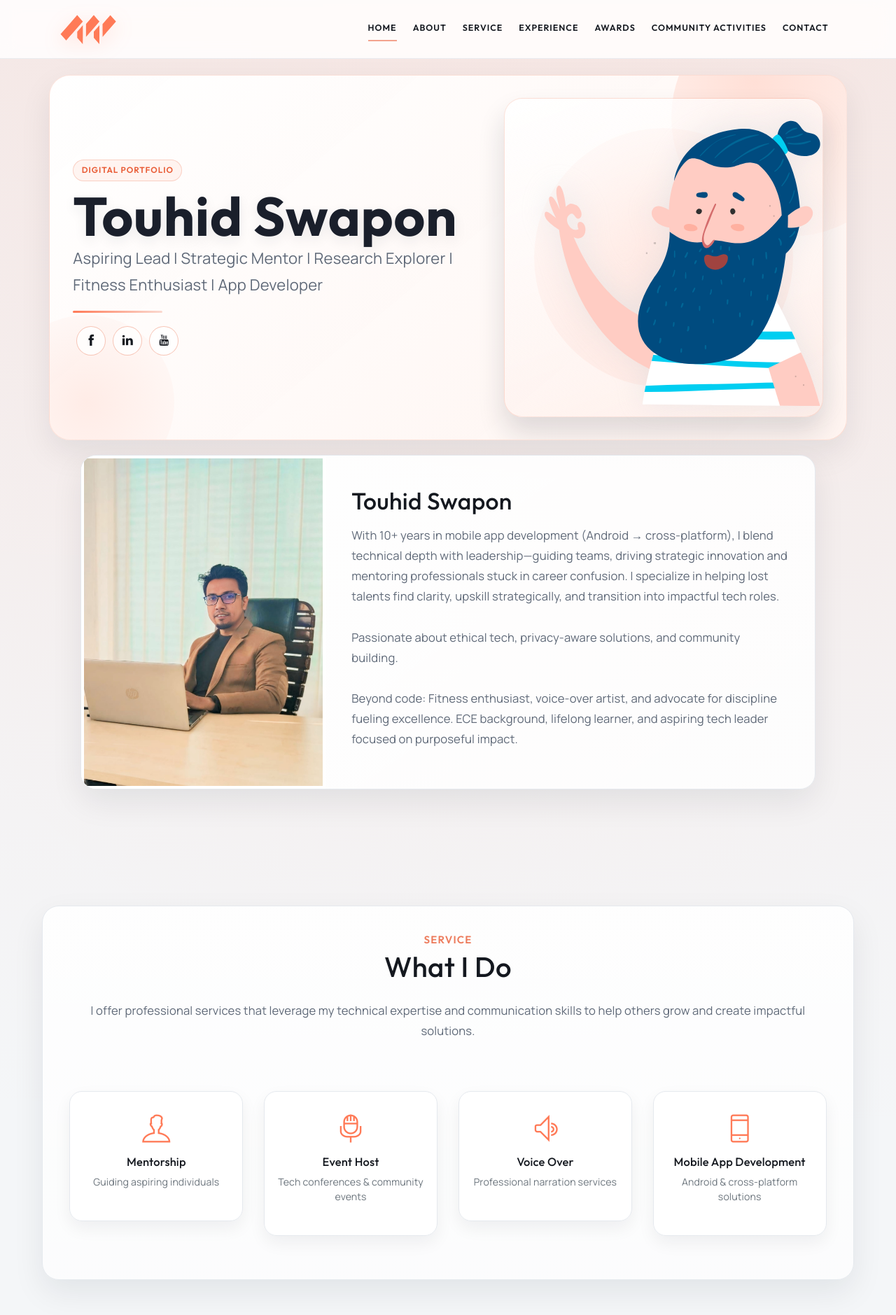
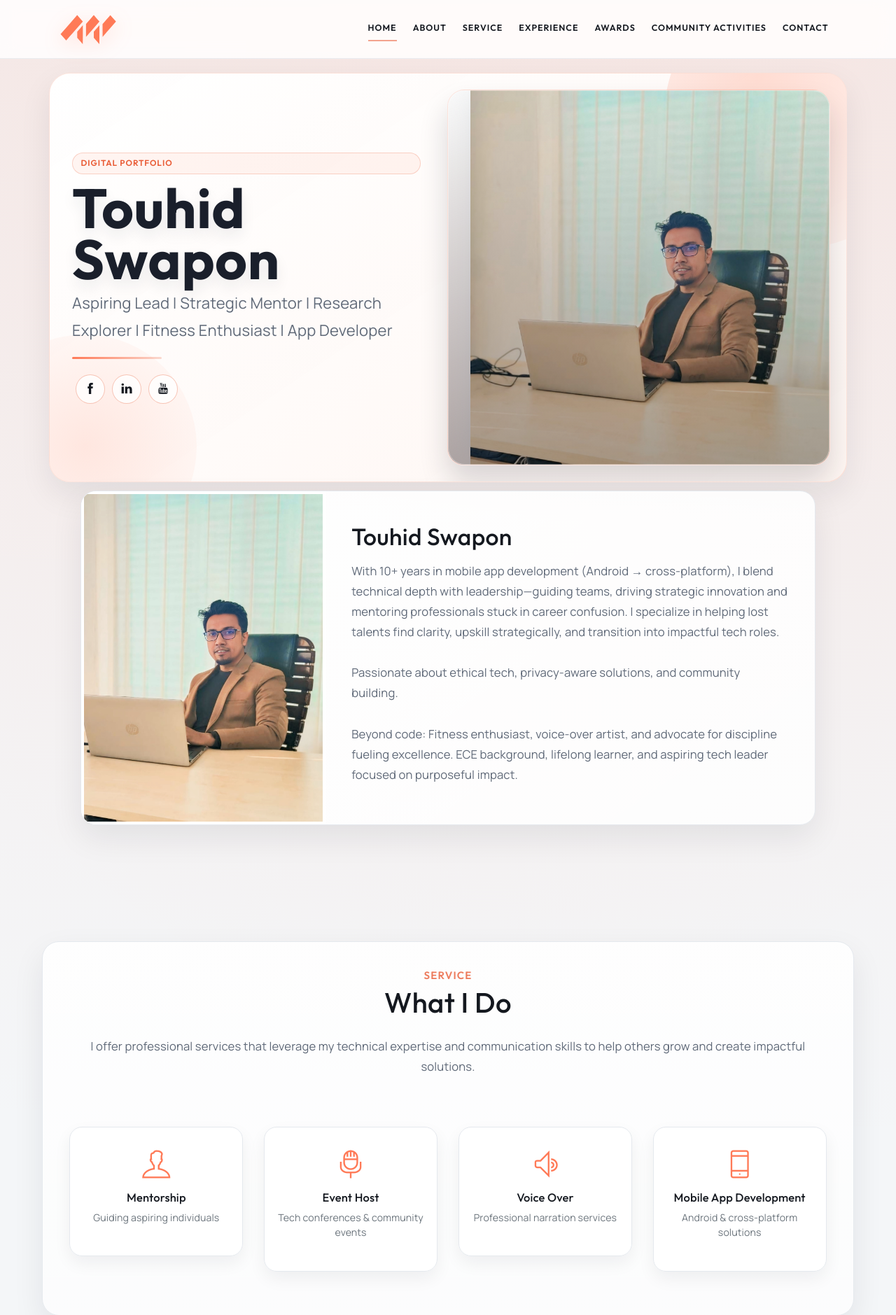
Before and after one commit to TouhidSwapon/TouhidSwapon.github.io, a PHP site: page / in a window 1280 px wide. Shown: the top 1879 px of the page at 70% size. Run offline with PHP 8.4, Linux system fonts and the light colour scheme.

Commit message:
Redesign hero with editorial split and portrait image

```diff
--- a/assets/css/premium-overrides.css
+++ b/assets/css/premium-overrides.css
@@ -111,19 +111,19 @@ p {
   min-height: auto;
   height: auto;
   border-bottom: 0;
-  padding-top: calc(var(--pm-nav-h) + clamp(0.95rem, 2vw, 1.45rem));
-  padding-bottom: clamp(0.25rem, 1.2vw, 0.75rem);
+  padding-top: calc(var(--pm-nav-h) + clamp(0.75rem, 1.8vw, 1.25rem));
+  padding-bottom: clamp(0.1rem, 0.7vw, 0.45rem);
 }
 
 .header .container {
   position: relative;
-  min-height: clamp(360px, 56vh, 520px);
+  min-height: clamp(420px, 68vh, 620px);
   display: grid;
-  grid-template-columns: minmax(0, 1.12fr) minmax(250px, 0.88fr);
-  gap: clamp(1rem, 3vw, 2.25rem);
-  align-items: center;
-  padding: clamp(1.2rem, 2.5vw, 2.1rem) clamp(1.1rem, 2.6vw, 2.45rem);
-  background: linear-gradient(140deg, rgba(255, 255, 255, 0.98), rgba(255, 244, 240, 0.96));
+  grid-template-columns: minmax(0, 1fr) minmax(0, 1.06fr);
+  gap: clamp(1rem, 2.5vw, 1.8rem);
+  align-items: stretch;
+  padding: clamp(1rem, 2vw, 1.45rem);
+  background: linear-gradient(146deg, rgba(255, 255, 255, 0.98), rgba(255, 246, 242, 0.96));
   border: 1px solid rgba(233, 92, 54, 0.16);
   border-radius: 30px;
   box-shadow: var(--pm-shadow);
@@ -139,26 +139,30 @@ p {
 }
 
 .header .container::before {
-  width: clamp(220px, 30vw, 340px);
-  height: clamp(220px, 30vw, 340px);
-  right: -90px;
-  top: -110px;
-  background: radial-gradient(circle at 35% 35%, rgba(255, 122, 87, 0.2), rgba(255, 122, 87, 0));
+  width: clamp(240px, 32vw, 380px);
+  height: clamp(240px, 32vw, 380px);
+  right: -120px;
+  top: -130px;
+  background: radial-gradient(circle at 35% 35%, rgba(255, 122, 87, 0.24), rgba(255, 122, 87, 0));
 }
 
 .header .container::after {
-  width: clamp(180px, 22vw, 250px);
-  height: clamp(180px, 22vw, 250px);
-  left: -72px;
-  bottom: -72px;
-  background: radial-gradient(circle at 50% 50%, rgba(255, 122, 87, 0.12), rgba(255, 122, 87, 0));
+  width: clamp(220px, 26vw, 320px);
+  height: clamp(220px, 26vw, 320px);
+  left: -110px;
+  bottom: -110px;
+  background: radial-gradient(circle at 50% 50%, rgba(255, 122, 87, 0.16), rgba(255, 122, 87, 0));
 }
 
 .header .container .infos {
-  margin-top: 0;
+  margin-top: 0.1rem;
   max-width: 620px;
+  padding: clamp(0.45rem, 1.2vw, 0.95rem) clamp(0.25rem, 1vw, 0.55rem);
   position: relative;
   z-index: 2;
+  display: flex;
+  flex-direction: column;
+  justify-content: center;
 }
 
 .hero-kicker {
@@ -178,24 +182,24 @@ p {
 }
 
 .header .container .infos .title {
-  font-size: clamp(2.3rem, 7vw, 4.85rem);
-  line-height: 0.95;
-  margin: 0.85rem 0 0.65rem;
+  font-size: clamp(2.4rem, 6.2vw, 4.95rem);
+  line-height: 0.92;
+  margin: 0.8rem 0 0.75rem;
   color: #1a1f2b;
-  text-shadow: 0 6px 18px rgba(31, 41, 55, 0.08);
+  text-shadow: 0 10px 20px rgba(31, 41, 55, 0.08);
 }
 
 .hero-designation {
   margin: 0;
-  font-size: clamp(0.95rem, 1.9vw, 1.22rem);
-  line-height: 1.7;
-  max-width: 44ch;
+  font-size: clamp(0.94rem, 1.7vw, 1.16rem);
+  line-height: 1.78;
+  max-width: 42ch;
   color: var(--pm-muted);
 }
 
 .hero-divider {
   display: block;
-  width: clamp(90px, 10vw, 128px);
+  width: clamp(100px, 10vw, 136px);
   height: 3px;
   margin-top: 1.1rem;
   border-radius: 999px;
@@ -205,42 +209,61 @@ p {
 .header .container .img-holder {
   position: relative;
   display: flex;
-  justify-content: center;
-  align-items: center;
+  justify-content: stretch;
+  align-items: stretch;
+  width: 100%;
+  min-height: 100%;
+  border-radius: 24px;
+  overflow: hidden;
+  border: 1px solid rgba(233, 92, 54, 0.15);
+  box-shadow: 0 24px 40px rgba(19, 26, 39, 0.16);
+  background: linear-gradient(162deg, rgba(255, 255, 255, 0.95), rgba(255, 122, 87, 0.12));
   z-index: 2;
 }
 
 .header .container .img-holder::before {
   content: "";
   position: absolute;
-  width: clamp(210px, 30vw, 370px);
-  height: clamp(210px, 30vw, 370px);
-  border-radius: 999px;
-  background: radial-gradient(circle at 50% 44%, rgba(255, 122, 87, 0.24), rgba(255, 122, 87, 0.04));
-  filter: blur(0.4px);
-  z-index: 1;
+  inset: 0;
+  border: 1px solid rgba(255, 255, 255, 0.35);
+  border-radius: inherit;
+  pointer-events: none;
+  z-index: 3;
+}
+
+.header .container .img-holder::after {
+  content: "";
+  position: absolute;
+  inset: 0;
+  background: linear-gradient(180deg, rgba(20, 24, 31, 0.02) 0%, rgba(20, 24, 31, 0.35) 100%);
+  pointer-events: none;
+  z-index: 2;
 }
 
 .hero-illustration {
-  width: min(100%, 470px);
-  padding: clamp(0.4rem, 1.2vw, 0.95rem);
-  border-radius: 26px;
-  background: linear-gradient(160deg, rgba(255, 255, 255, 0.9), rgba(255, 122, 87, 0.05));
-  border: 1px solid rgba(233, 92, 54, 0.16);
-  box-shadow: 0 22px 38px rgba(19, 26, 39, 0.14);
+  width: 100%;
+  height: 100%;
+  min-height: clamp(340px, 58vh, 560px);
+  padding: 0;
+  border-radius: 0;
+  background: transparent;
+  border: 0;
+  box-shadow: none;
   position: relative;
-  z-index: 2;
+  z-index: 1;
 }
 
 .hero-illustration img {
   width: 100%;
-  max-width: none;
+  height: 100%;
+  object-fit: cover;
+  object-position: center 24%;
   display: block;
-  filter: drop-shadow(0 18px 24px rgba(19, 26, 39, 0.16));
+  filter: saturate(1.04) contrast(1.02);
 }
 
 .header .container .socials {
-  margin-top: 1.2rem !important;
+  margin-top: 1.35rem !important;
 }
 
 #about .container {
@@ -248,7 +271,7 @@ p {
 }
 
 #about.section {
-  padding-top: 0.6rem;
+  padding-top: clamp(0.12rem, 0.5vw, 0.3rem);
   padding-bottom: clamp(2.2rem, 5vw, 4rem);
 }
 
@@ -734,11 +757,12 @@ body.lightbox-open {
     min-height: auto;
     grid-template-columns: minmax(0, 1fr);
     border-radius: 22px;
-    padding: 1.15rem 1rem;
+    padding: 1rem;
   }
 
   .header .container .infos {
     max-width: none;
+    padding: 0.2rem 0.1rem 0.25rem;
   }
 
   .hero-designation {
@@ -746,11 +770,13 @@ body.lightbox-open {
   }
 
   .header .container .img-holder {
-    margin-top: 0.5rem;
+    margin-top: 0.45rem;
+    min-height: clamp(250px, 56vw, 360px);
+    border-radius: 20px;
   }
 
   .hero-illustration {
-    width: min(100%, 360px);
+    min-height: auto;
   }
 
   #experience .row > [class*="col-"] {
@@ -795,7 +821,7 @@ body.lightbox-open {
   }
 
   .header .container {
-    padding: 1rem;
+    padding: 0.9rem;
     border-radius: 18px;
   }
 
@@ -813,12 +839,13 @@ body.lightbox-open {
   }
 
   .header .container .img-holder {
-    margin-top: 0.4rem;
+    margin-top: 0.35rem;
+    min-height: clamp(220px, 62vw, 280px);
+    border-radius: 16px;
   }
 
   .hero-illustration {
-    width: min(100%, 300px);
-    border-radius: 18px;
+    border-radius: 0;
   }
 
   #portfolio .row,
--- a/index.html
+++ b/index.html
@@ -85,7 +85,7 @@
             </div>
             <div class="img-holder">
                 <div class="hero-illustration">
-                    <img src="assets/imgs/man.svg" alt="Illustration of Touhid Swapon">
+                    <img src="assets/imgs/avatar.jpg" alt="Portrait of Touhid Swapon">
                 </div>
             </div>
         </div>
```
